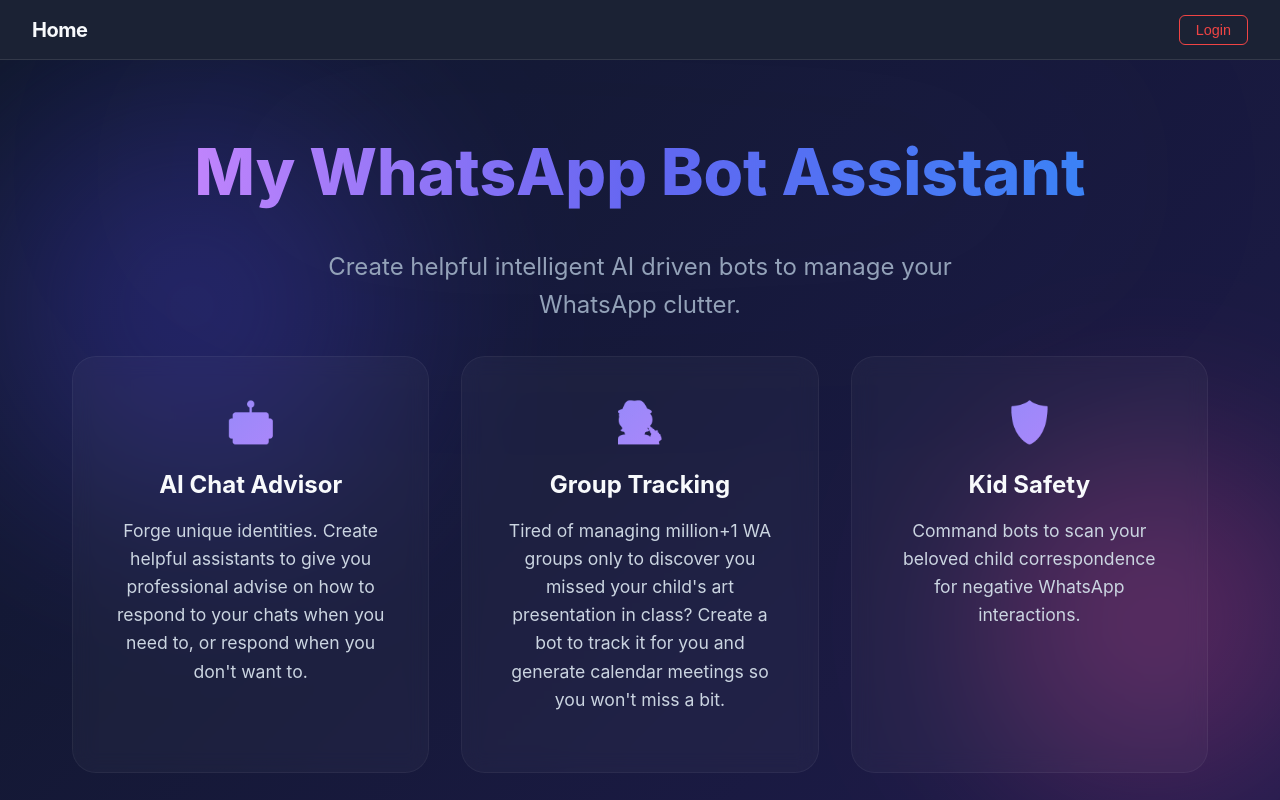
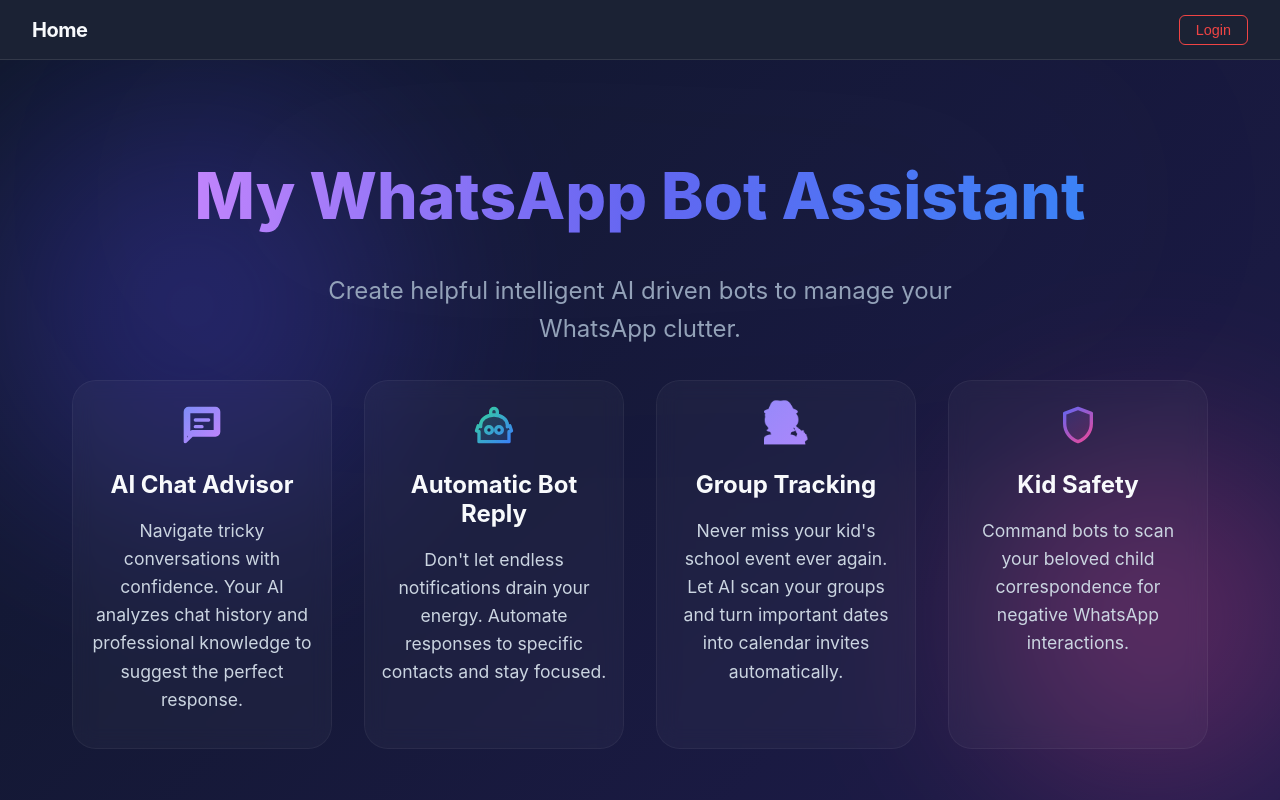
Before and after one commit to python-ai-bootcamp/myChatImposter, a React (Create React App) app in the folder frontend/: page / in a window 1280 px wide. Built offline with nearby package versions, Linux system fonts and the light colour scheme; no server answers; the HTML template or start-up script is replaced by a standard one.

Commit message:
home page rephrase

```diff
--- a/frontend/src/pages/HomePage.js
+++ b/frontend/src/pages/HomePage.js
@@ -46,7 +46,7 @@
       sortable: true,
       filterable: true,
       width: '15%',
-      getValue: (item) => item.authenticated ? 'Yes True' : 'No False',
+      getValue: (item) => item.authenticated ? 'Yes' : 'No',
       render: (item) => item.authenticated ? <span style={{ color: 'green', fontWeight: 'bold' }}>Yes</span> : <span style={{ color: '#6c757d' }}>No</span>
     },
     {
@@ -56,7 +56,6 @@
       filterable: true,
       width: showOwnerColumn ? '35%' : '50%',
       getValue: (item) => String(item.status || ''),
-      filterType: 'startsWith',
       render: (item) => (
         <div style={{ display: 'flex', alignItems: 'center', gap: '6px' }}>
           <span style={{
--- a/frontend/src/pages/LandingPage.js
+++ b/frontend/src/pages/LandingPage.js
@@ -54,7 +54,7 @@
 
                 .features-grid {
                     display: grid;
-                    grid-template-columns: repeat(3, 1fr); /* Force 3 columns for the 3 items */
+                    grid-template-columns: repeat(4, 1fr); /* Force 4 columns for single line */
                     gap: 2rem;
                     padding: 0 2rem;
                     max-width: 1200px;
@@ -67,7 +67,7 @@
                     background: rgba(255, 255, 255, 0.03);
                     border: 1px solid rgba(255, 255, 255, 0.05);
                     backdrop-filter: blur(10px);
-                    padding: 2.5rem;
+                    padding: 1rem;
                     border-radius: 1.5rem;
                     transition: all 0.4s cubic-bezier(0.4, 0, 0.2, 1);
                     position: relative;
@@ -144,10 +144,50 @@
 
             <div className="features-grid">
                 <div className="feature-card">
-                    <div className="feature-icon">🤖</div>
+                    <div className="feature-icon">
+                        <svg width="1em" height="1em" viewBox="0 0 24 24" fill="none" xmlns="http://www.w3.org/2000/svg" style={{ verticalAlign: 'middle' }}>
+                            <path d="M20 2H4C2.9 2 2 2.9 2 4V22L6 18H20C21.1 18 22 17.1 22 16V4C22 2.9 21.1 2 20 2ZM20 16H6L4 18V4H20V16Z"
+                                stroke="url(#advisorGradient)" strokeWidth="2" strokeLinecap="round" strokeLinejoin="round" fill="url(#advisorFill)" />
+                            <path d="M8 9H16M8 13H12"
+                                stroke="url(#advisorGradient)" strokeWidth="2" strokeLinecap="round" strokeLinejoin="round" />
+                            <defs>
+                                <linearGradient id="advisorGradient" x1="2" y1="2" x2="22" y2="22" gradientUnits="userSpaceOnUse">
+                                    <stop stopColor="#818cf8" />
+                                    <stop offset="1" stopColor="#c084fc" />
+                                </linearGradient>
+                                <linearGradient id="advisorFill" x1="2" y1="2" x2="22" y2="22" gradientUnits="userSpaceOnUse">
+                                    <stop stopColor="#818cf8" stopOpacity="0.2" />
+                                    <stop offset="1" stopColor="#c084fc" stopOpacity="0.2" />
+                                </linearGradient>
+                            </defs>
+                        </svg>
+                    </div>
                     <h3 className="feature-title">AI Chat Advisor</h3>
                     <p className="feature-desc">
-                        Forge unique identities. Create helpful assistants to give you professional advise on how to respond to your chats when you need to, or respond when you don't want to.
+                        Navigate tricky conversations with confidence. Your AI analyzes chat history and professional knowledge to suggest the perfect response.
+                    </p>
+                </div>
+
+                <div className="feature-card">
+                    <div className="feature-icon">
+                        <svg width="1em" height="1em" viewBox="0 0 24 24" fill="none" xmlns="http://www.w3.org/2000/svg" style={{ verticalAlign: 'middle' }}>
+                            <path d="M12 2A2 2 0 0 1 14 4V6H10V4A2 2 0 0 1 12 2M21 16L22.5 15.5L21.5 12.5L20 13V12C20 8.69 16.42 6 12 6C7.58 6 4 8.69 4 12V13L2.5 12.5L1.5 15.5L3 16V22H21V16ZM15 13C16.1 13 17 13.9 17 15C17 16.1 16.1 17 15 17C13.9 17 13 16.1 13 15C13 13.9 13.9 13 15 13ZM9 13C10.1 13 11 13.9 11 15C11 16.1 10.1 17 9 17C7.9 17 7 16.1 7 15C7 13.9 7.9 13 9 13Z"
+                                stroke="url(#robotGradient)" strokeWidth="2" strokeLinecap="round" strokeLinejoin="round" fill="url(#robotFill)" />
+                            <defs>
+                                <linearGradient id="robotGradient" x1="2" y1="2" x2="22" y2="22" gradientUnits="userSpaceOnUse">
+                                    <stop stopColor="#34d399" />
+                                    <stop offset="1" stopColor="#3b82f6" />
+                                </linearGradient>
+                                <linearGradient id="robotFill" x1="2" y1="2" x2="22" y2="22" gradientUnits="userSpaceOnUse">
+                                    <stop stopColor="#34d399" stopOpacity="0.2" />
+                                    <stop offset="1" stopColor="#3b82f6" stopOpacity="0.2" />
+                                </linearGradient>
+                            </defs>
+                        </svg>
+                    </div>
+                    <h3 className="feature-title">Automatic Bot Reply</h3>
+                    <p className="feature-desc">
+                        Don't let endless notifications drain your energy. Automate responses to specific contacts and stay focused.
                     </p>
                 </div>
 
@@ -155,12 +195,31 @@
                     <div className="feature-icon">🕵️</div>
                     <h3 className="feature-title">Group Tracking</h3>
                     <p className="feature-desc">
-                        Tired of managing million+1 WA groups only to discover you missed your child's art presentation in class? Create a bot to track it for you and generate calendar meetings so you won't miss a bit.
+                        Never miss your kid's school event ever again. Let AI scan your groups and turn important dates into calendar invites automatically.
                     </p>
                 </div>
 
                 <div className="feature-card">
-                    <div className="feature-icon">🛡️</div>
+                    <div className="feature-icon">
+                        <svg width="1em" height="1em" viewBox="0 0 24 24" fill="none" xmlns="http://www.w3.org/2000/svg" style={{ verticalAlign: 'middle' }}>
+                            <path d="M12 2L4 5V11.09C4 16.14 7.41 20.53 12 22C16.59 20.53 20 16.14 20 11.09V5L12 2Z"
+                                stroke="url(#shieldGradient)"
+                                strokeWidth="2"
+                                strokeLinecap="round"
+                                strokeLinejoin="round"
+                                fill="url(#shieldFill)" />
+                            <defs>
+                                <linearGradient id="shieldGradient" x1="4" y1="2" x2="20" y2="22" gradientUnits="userSpaceOnUse">
+                                    <stop stopColor="#6366f1" />
+                                    <stop offset="1" stopColor="#ec4899" />
+                                </linearGradient>
+                                <linearGradient id="shieldFill" x1="4" y1="2" x2="20" y2="22" gradientUnits="userSpaceOnUse">
+                                    <stop stopColor="#6366f1" stopOpacity="0.2" />
+                                    <stop offset="1" stopColor="#ec4899" stopOpacity="0.2" />
+                                </linearGradient>
+                            </defs>
+                        </svg>
+                    </div>
                     <h3 className="feature-title">Kid Safety</h3>
                     <p className="feature-desc">
                         Command bots to scan your beloved child correspondence for negative WhatsApp interactions.
```
